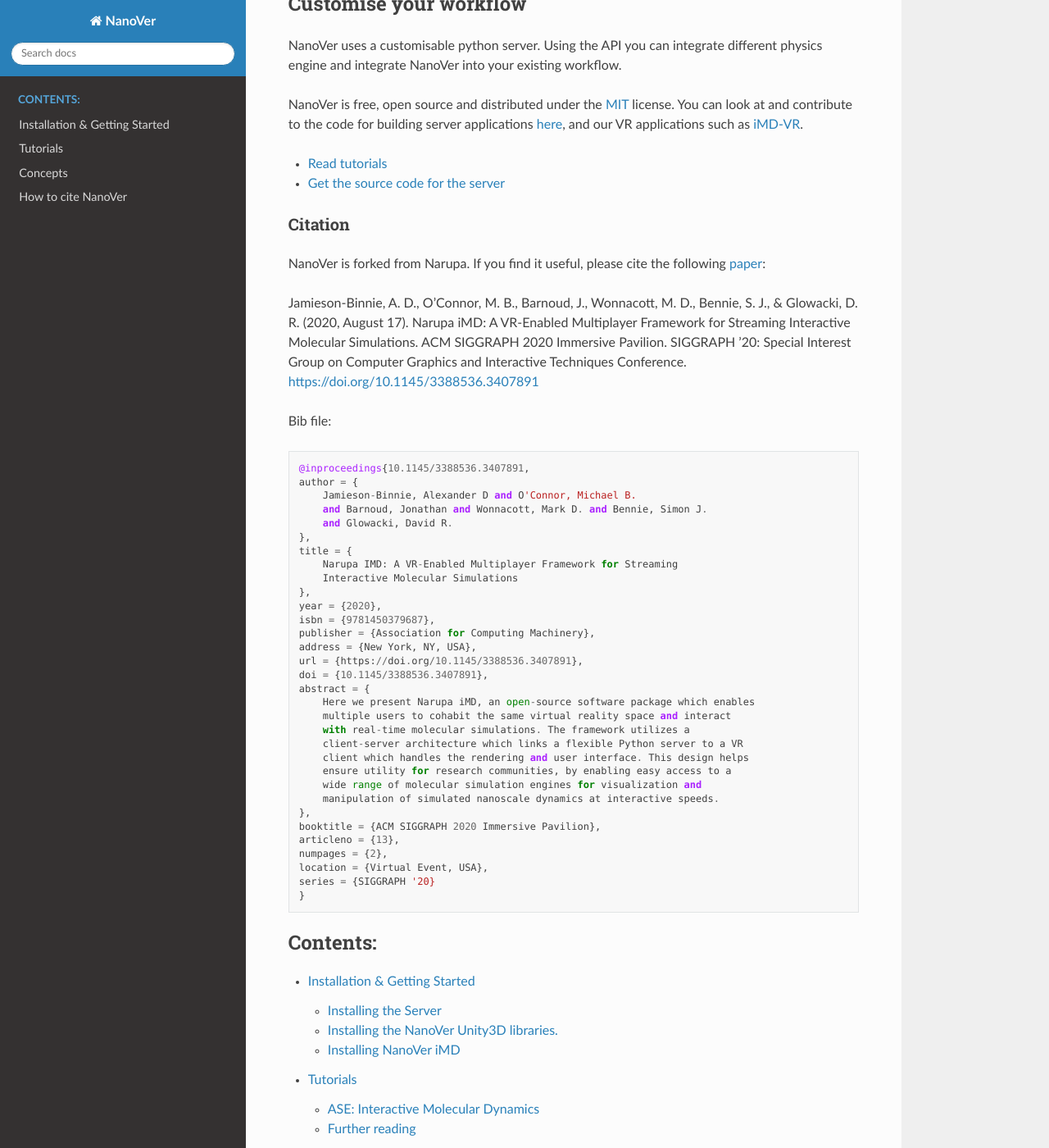
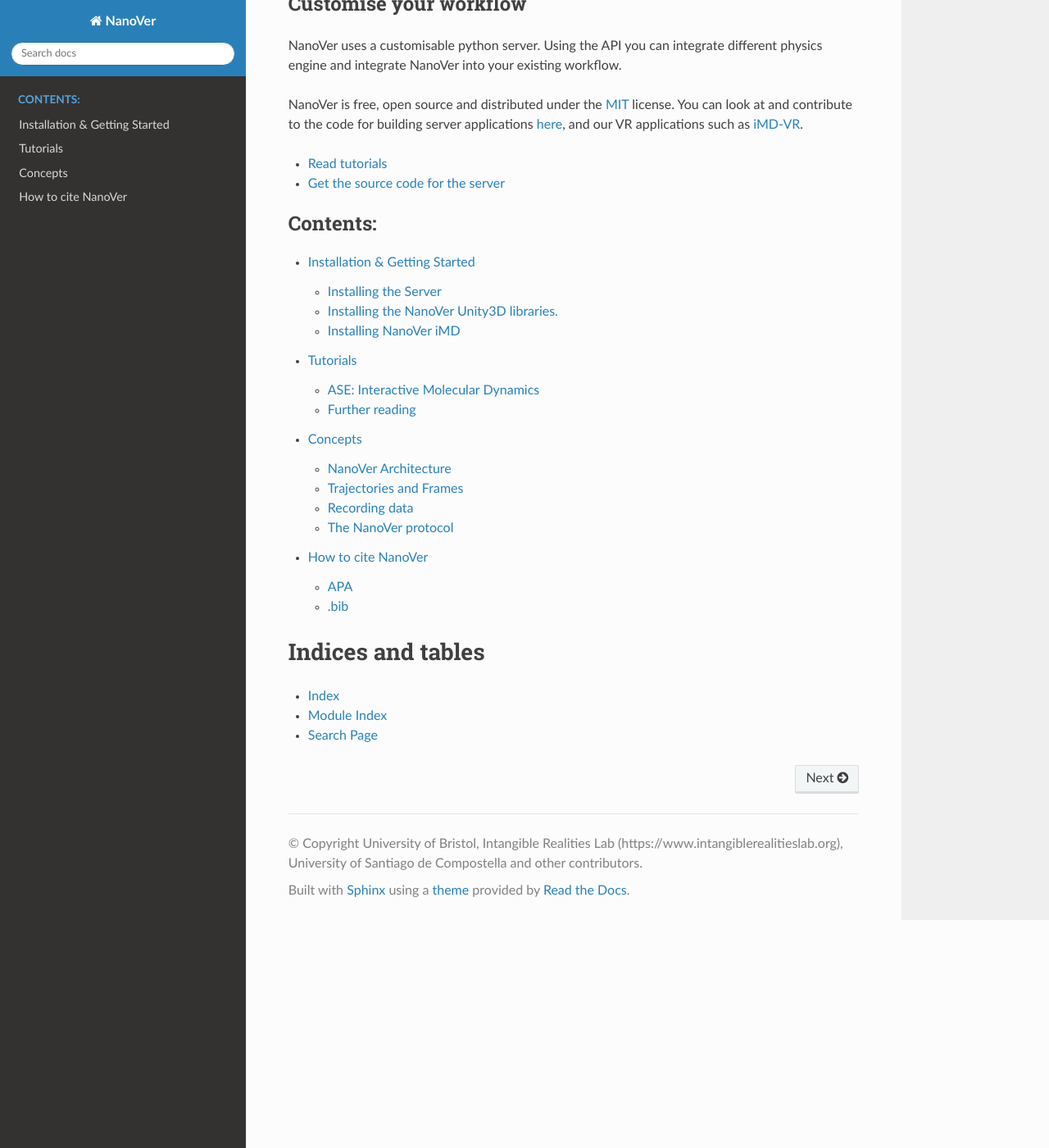
Before and after one commit to IRL2/nanover-docs, a Sphinx documentation site: the page built from source/index.rst, in a window 1280 px wide and 1400 px high, scrolled down 620 px. Shown: the whole window at 82% size. Built offline with Sphinx 7.4.7 and the Read the Docs theme 2.0.0, drawn with Linux system fonts in a browser that asks for light colours; pages that are not in the unit, such as notebooks, are missing from menus.

Commit message:
Removed citation examples from the home page

```diff
--- a/source/index.rst
+++ b/source/index.rst
@@ -36,23 +36,6 @@
 * :ref:`Read tutorials <Tutorials>`
 * `Get the source code for the server <https://github.com/IRL2/nanover-protocol>`_
 
-Citation
-###################
-
-NanoVer is forked from Narupa. If you find it useful, please cite the following
-`paper <https://doi.org/10.1063/1.5092590>`_:
-
-Jamieson-Binnie, A. D., O’Connor, M. B., Barnoud, J., Wonnacott, M. D.,
-Bennie, S. J., & Glowacki, D. R. (2020, August 17). Narupa iMD: A VR-Enabled
-Multiplayer Framework for Streaming Interactive Molecular Simulations. ACM
-SIGGRAPH 2020 Immersive Pavilion. SIGGRAPH ’20: Special Interest Group on
-Computer Graphics and Interactive Techniques Conference.
-https://doi.org/10.1145/3388536.3407891
-
-Bib file:
-
-.. literalinclude:: narupa.bib
-
 .. toctree::
    :maxdepth: 2
    :caption: Contents:
```
